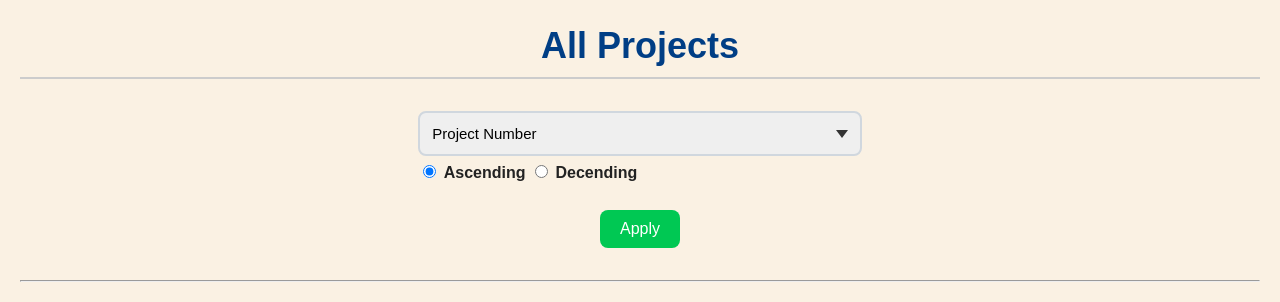
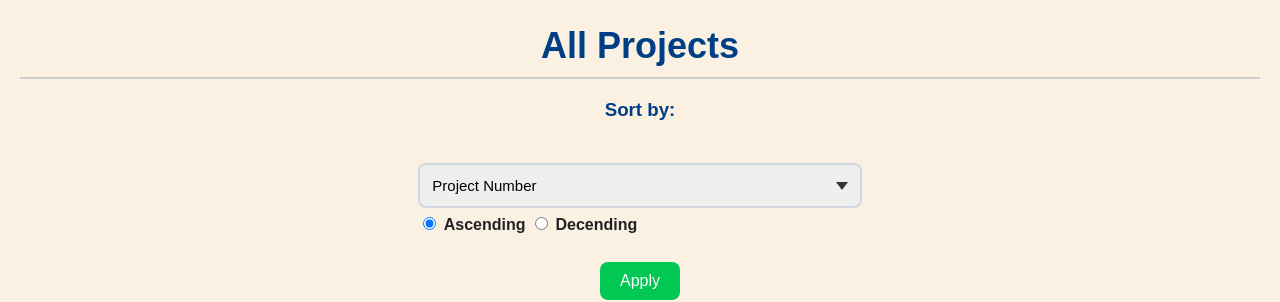
Before and after one commit to Szymand/CIS3530-A4-Group-48, a Flask app: page /projects/all in a window 1280 px wide. Shown: the part 93-395 px from the top of the page. Run offline with Flask 3, Linux system fonts and the light colour scheme; the visitor is signed in with stand-in values (Sample User, id 1); data that the repository does not hold is empty; some libraries are stand-ins or nearby versions.

Commit message:
minor change to projects page

```diff
--- a/app/templates/projects.html
+++ b/app/templates/projects.html
@@ -16,6 +16,7 @@
     </table>
 
     <h1>All Projects</h1>
+    <h3>Sort by:</h3>
     <form method="post" id="sort_settings">
         <select name="method" id="sort" required>
             <option value="project_number" {% if selected_method == "project_number" %}selected{% endif %}>Project Number</option>
```
